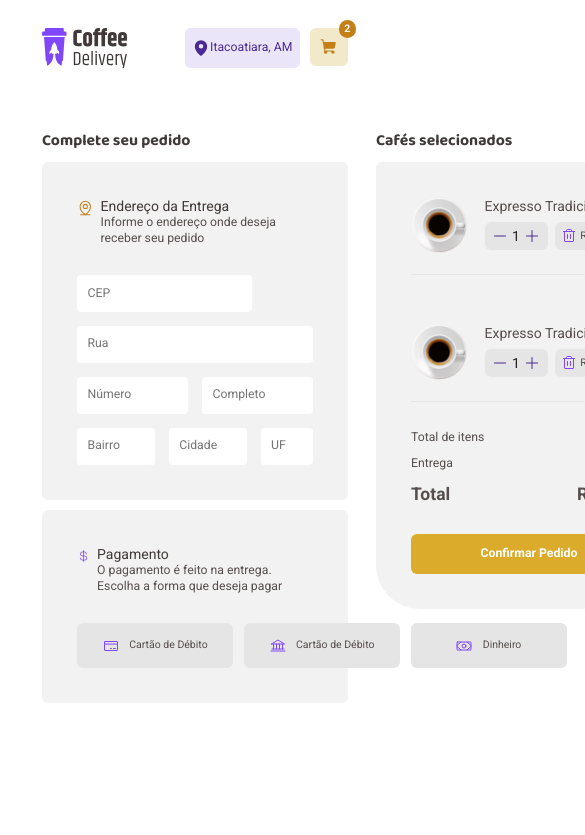
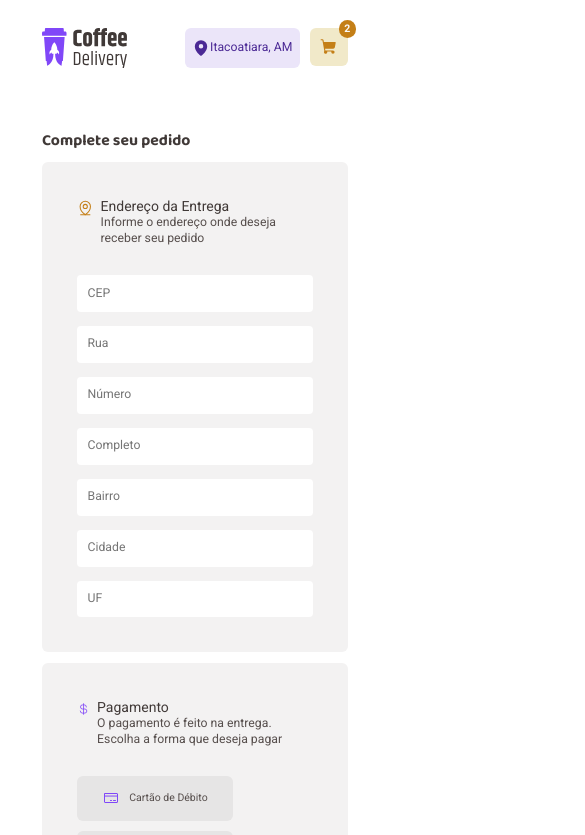
Before and after one commit to indiocode/ignite-coffee-delivery, a React (Vite) app: page /cart in a window 390 px wide. Shown: the top 835 px of the page, 585 px wide, since content can reach past the window. Built offline with nearby package versions, Linux system fonts and the light colour scheme.

Commit message:
:lipstick: order page responsive layout

```diff
--- a/src/components/OrderItem/index.tsx
+++ b/src/components/OrderItem/index.tsx
@@ -8,8 +8,9 @@ import { CoffeeImage } from '~/components/CoffeeImage';
 export function OrderItem() {
 	return (
 		<S.OrderItem>
+			<S.OrderInfo>
 				<CoffeeImage src={CoffeeItem} alt="" variantSize="small" />
-			<S.OrderInfo>
+				<S.OrderDetail>
 					<h2>Expresso Tradicional</h2>
 					<S.OrderCart>
 						<Counter variantSize="small" />
@@ -18,6 +19,7 @@ export function OrderItem() {
 							remover
 						</button>
 					</S.OrderCart>
+				</S.OrderDetail>
 			</S.OrderInfo>
 			<span>R$ 9,90</span>
 		</S.OrderItem>
--- a/src/components/OrderItem/styles.ts
+++ b/src/components/OrderItem/styles.ts
@@ -4,6 +4,8 @@ export const OrderItem = styled.div`
 	display: flex;
 	gap: 1.25rem;
 	padding: 1.5rem 0;
+	flex-wrap: wrap;
+	justify-content: space-between;
 
 	> span {
 		padding-left: calc(3.125rem - 1.25rem);
@@ -21,7 +23,6 @@ export const OrderItem = styled.div`
 
 export const OrderInfo = styled.div`
 	display: flex;
-	flex-direction: column;
 	gap: 0.5rem;
 
 	h2 {
@@ -57,3 +58,9 @@ export const OrderCart = styled.div`
 		}
 	}
 `;
+
+export const OrderDetail = styled.div`
+	display: flex;
+	flex-direction: column;
+	gap: 0.5rem;
+`;
--- a/src/pages/Order/styles.ts
+++ b/src/pages/Order/styles.ts
@@ -10,6 +10,12 @@ export const CartContainer = styled.div`
 		width: 100%;
 		display: flex;
 		gap: 2rem;
+	}
+
+	@media (max-width: 1090px) {
+		form {
+			flex-direction: column;
+		}
 	}
 `;
 
@@ -30,10 +36,18 @@ const BaseSectionContainer = styled.section`
 
 export const CompleteOrderContainer = styled(BaseSectionContainer)`
 	max-width: 40rem;
+
+	@media (max-width: 768px) {
+		max-width: 100%;
+	}
 `;
 
 export const ConfirmationOrderContainer = styled(BaseSectionContainer)`
 	max-width: 28rem;
+
+	@media (max-width: 768px) {
+		max-width: 100%;
+	}
 `;
 
 const BaseFormGroupContainer = styled.div`
@@ -87,6 +101,8 @@ export const InfoFormGroup = styled.div`
 export const PaymentMethodsContainer = styled.div`
 	display: flex;
 	gap: 0.75rem;
+
+	flex-wrap: wrap;
 `;
 
 export const FormControlContainer = styled.div`
@@ -98,6 +114,10 @@ export const FormControlContainer = styled.div`
 export const FormControl = styled.div`
 	display: flex;
 	gap: 1rem;
+
+	@media (max-width: 768px) {
+		flex-direction: column;
+	}
 `;
 
 const INPUT_SIZES = defaultTheme.inputs.size;
@@ -112,10 +132,13 @@ export const Input = styled.input<InputProps>`
 	border-radius: 4px;
 	padding: 0.75rem;
 	border: 0;
-
 	font-weight: 400;
 	font-size: 0.875rem;
 	line-height: 1.3;
+
+	@media (max-width: 768px) {
+		max-width: 100%;
+	}
 `;
 
 export const OrderTotalInfo = styled.div`
```
Lines whose indentation alone changed are shown as unchanged.
